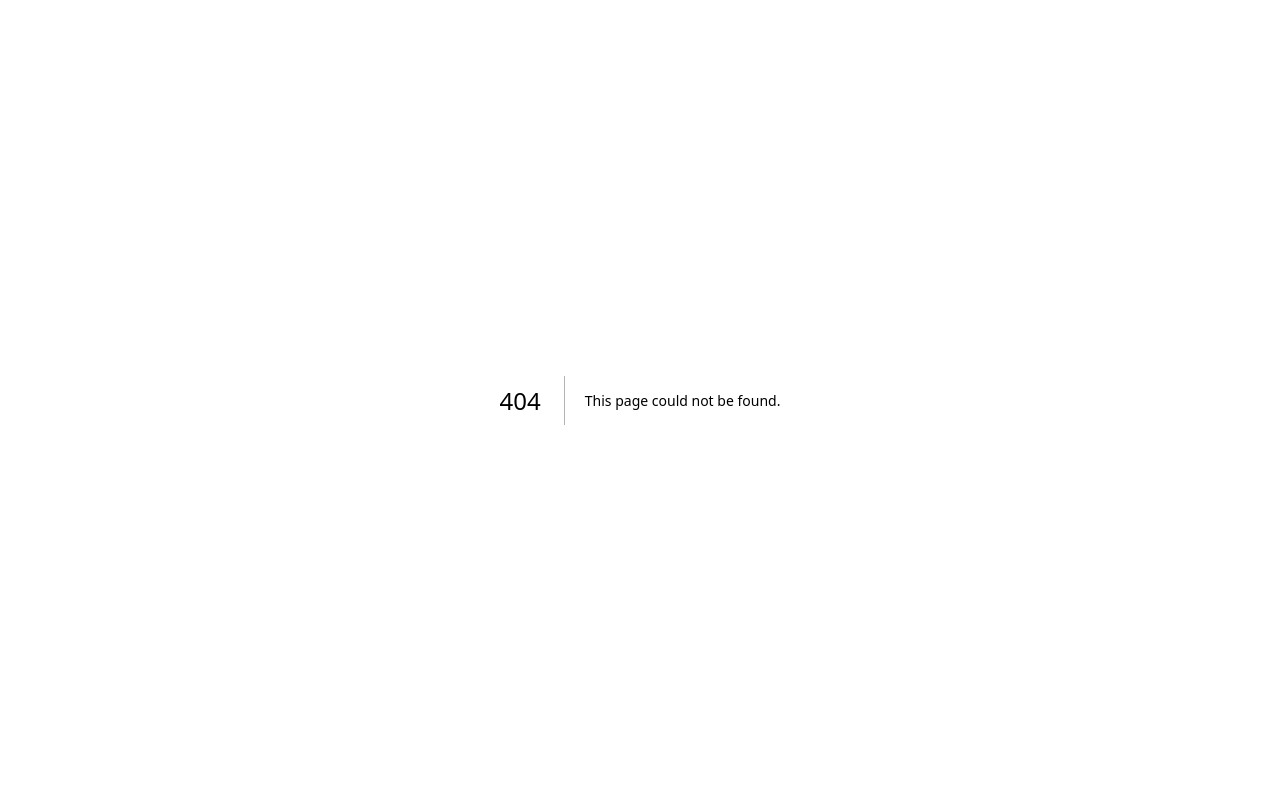
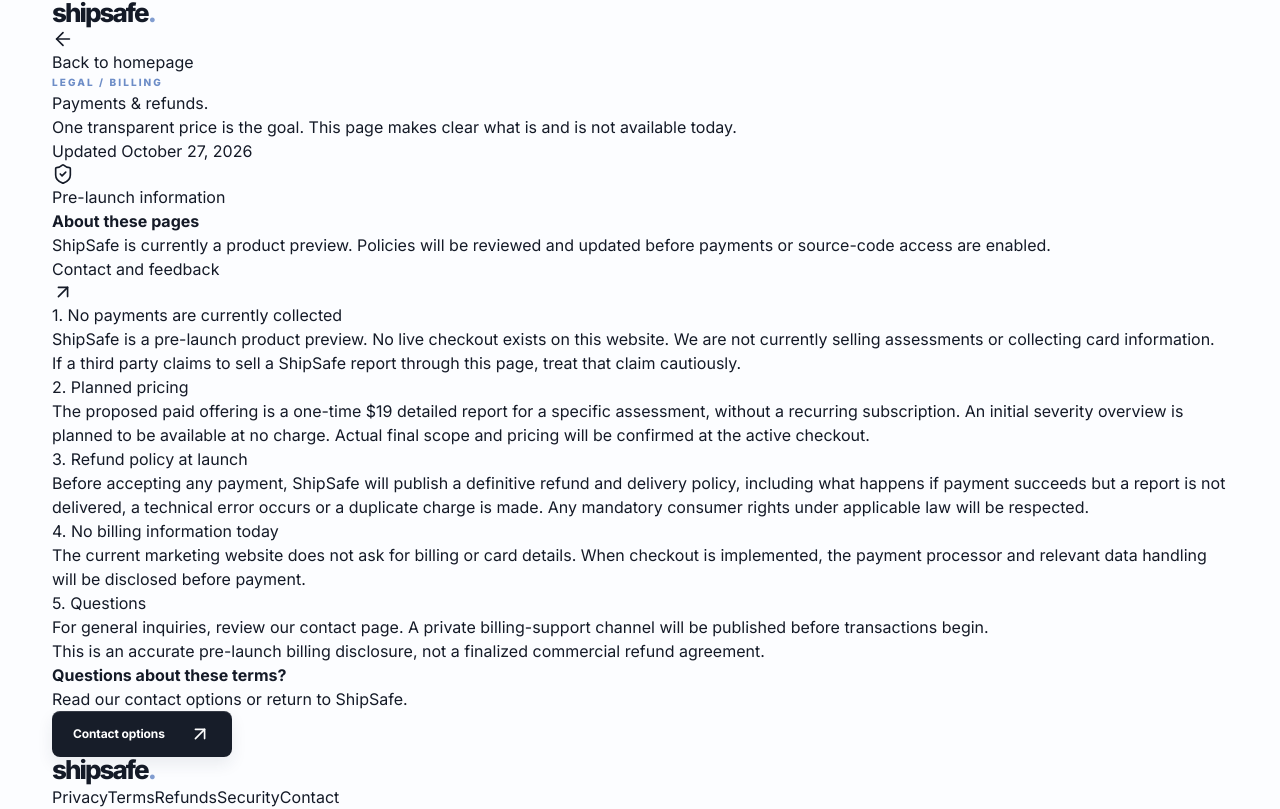
Before and after one commit to helloskyorigin/Safe-sure, a Next.js app: page /refunds in a window 1280 px wide. Before the commit this address had no page. Built offline with nearby package versions, Linux system fonts and the light colour scheme.

Commit message:
feat: add app/refunds/page.tsx pre-launch legal information

```diff
--- /dev/null
+++ b/app/refunds/page.tsx
@@ -0,0 +1,25 @@
+import type { Metadata } from "next";
+import LegalPage from "@/components/LegalPage";
+
+export const metadata: Metadata = {
+  title: "Payments & Refunds | ShipSafe",
+  description: "Current payment status and planned one-time report model for ShipSafe.",
+};
+
+export default function RefundsPage() {
+  return (
+    <LegalPage eyebrow="LEGAL / BILLING" title="Payments & refunds." lead="One transparent price is the goal. This page makes clear what is and is not available today.">
+      <h2>1. No payments are currently collected</h2>
+      <p>ShipSafe is a pre-launch product preview. No live checkout exists on this website. We are not currently selling assessments or collecting card information. If a third party claims to sell a ShipSafe report through this page, treat that claim cautiously.</p>
+      <h2>2. Planned pricing</h2>
+      <p>The proposed paid offering is a one-time $19 detailed report for a specific assessment, without a recurring subscription. An initial severity overview is planned to be available at no charge. Actual final scope and pricing will be confirmed at the active checkout.</p>
+      <h2>3. Refund policy at launch</h2>
+      <p>Before accepting any payment, ShipSafe will publish a definitive refund and delivery policy, including what happens if payment succeeds but a report is not delivered, a technical error occurs or a duplicate charge is made. Any mandatory consumer rights under applicable law will be respected.</p>
+      <h2>4. No billing information today</h2>
+      <p>The current marketing website does not ask for billing or card details. When checkout is implemented, the payment processor and relevant data handling will be disclosed before payment.</p>
+      <h2>5. Questions</h2>
+      <p>For general inquiries, review our <a href="/contact">contact page</a>. A private billing-support channel will be published before transactions begin.</p>
+      <p className="legal-note">This is an accurate pre-launch billing disclosure, not a finalized commercial refund agreement.</p>
+    </LegalPage>
+  );
+}
```
